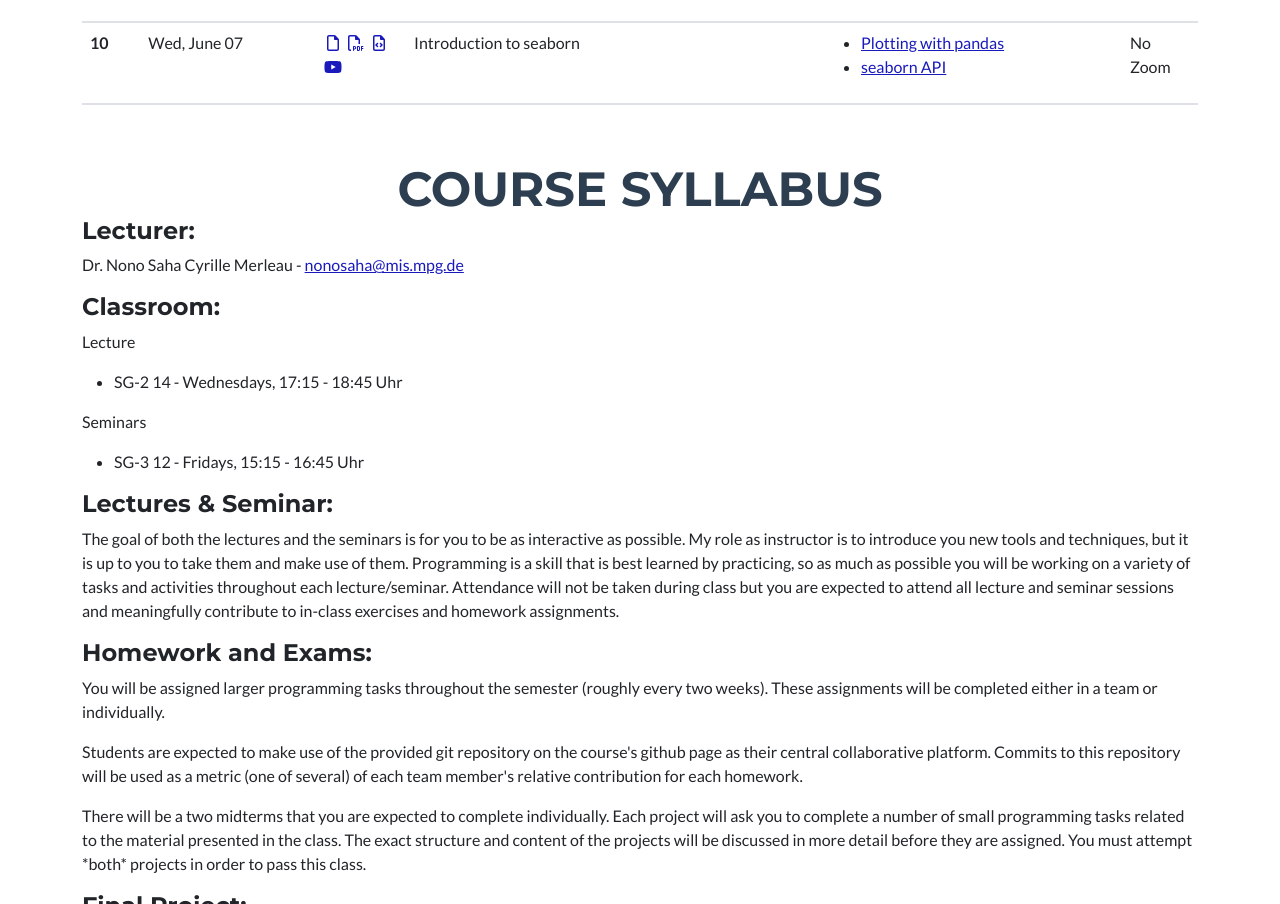
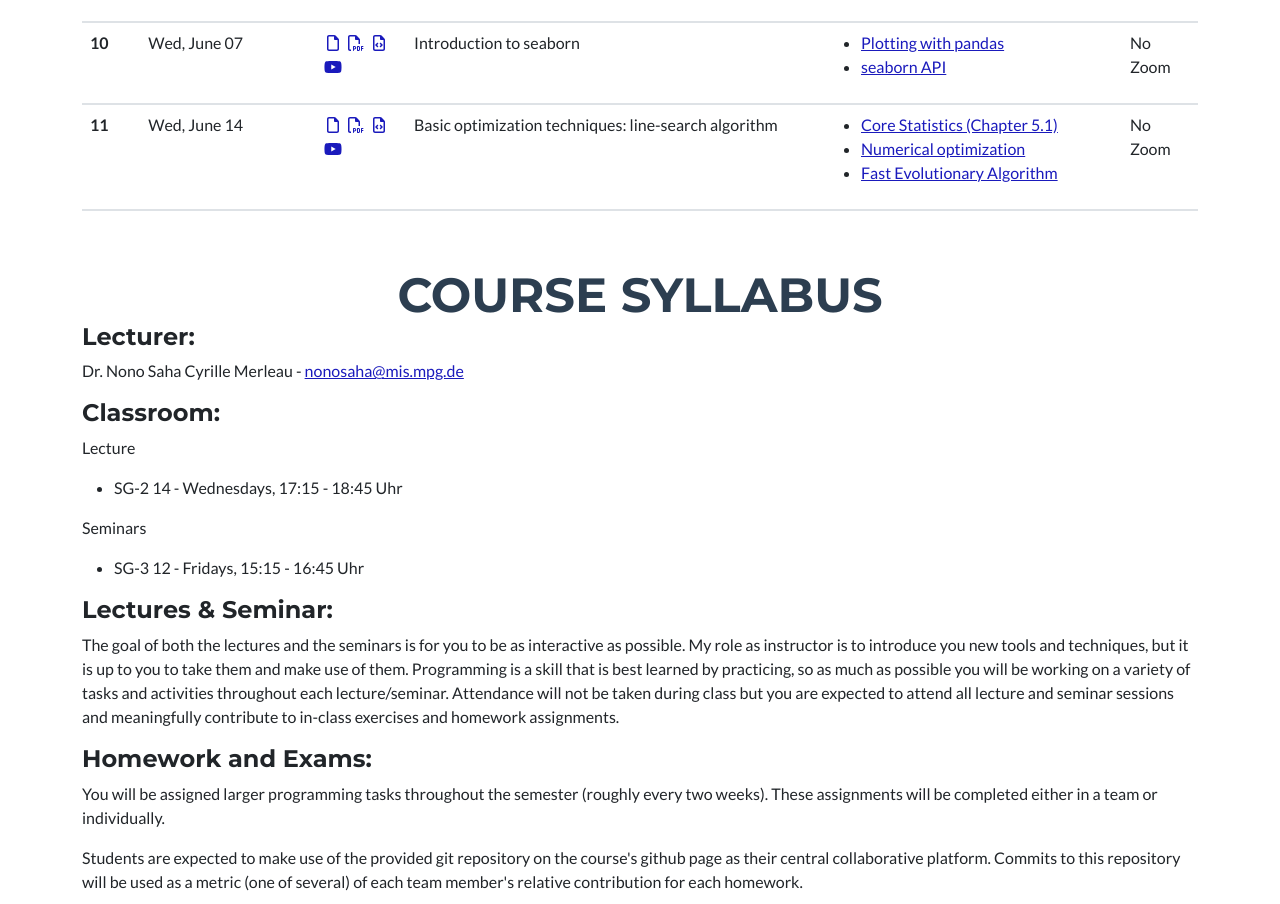
Before and after one commit to fmi08icds/fm08icds.github.io, a plain HTML site: page index.html in a window 1280 px wide. Shown: the part 1740-2644 px from the top of the page. Drawn offline with nearby package versions, Linux system fonts and the light colour scheme.

Commit message:
Commit on lecture 11

```diff
--- a/index.html
+++ b/index.html
@@ -322,6 +322,34 @@
                             </td>
                           </tr>
 
+                          <tr>
+                            <th scope="row">11</th>
+                            <td>Wed, June 14</td>
+                            <td class="schedule-slides">
+                                <a href="#"><i class="far fa-file fa-fw active"></i></a>
+                                <a href="res/day11.pdf"><i class="far fa-file-pdf fa-fw active"></i></a>
+                                <a href=""><i class="far fa-file-code fa-fw active"></i></a>
+                                <a href="#"><i class="fab fa-youtube fa-fw youtube"></i></a>
+                          </td>
+                          <td>Basic optimization techniques: line-search algorithm</td>
+                            <td class="schedule-readings">
+                                <ul>
+                                  <li>
+                                      <a href="https://www.maths.ed.ac.uk/~swood34/core-statistics.pdf">Core Statistics (Chapter 5.1)</a>
+                                  </li>
+                                  <li>
+                                    <a href="https://www.csie.ntu.edu.tw/~r97002/temp/num_optimization.pdf">Numerical optimization</a>
+                                  </li>
+                                  <li>
+                                    <a href="https://link.springer.com/chapter/10.1007/978-3-642-18965-4_2">Fast Evolutionary Algorithm</a>
+                                  </li>
+                                </ul>
+                          </td>
+                            <td class="schedule-notes">
+                                No Zoom
+                            </td>
+                          </tr>
+
                     </tbody>
                   </table>
 
```
Also changed, not shown: 1 other file.
